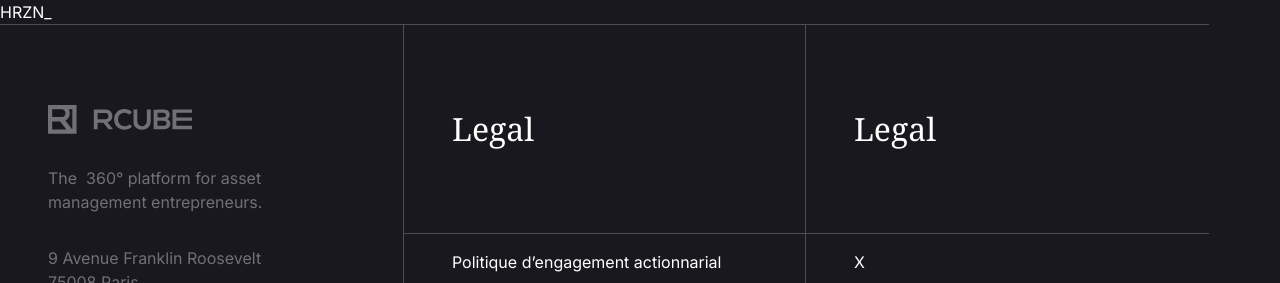
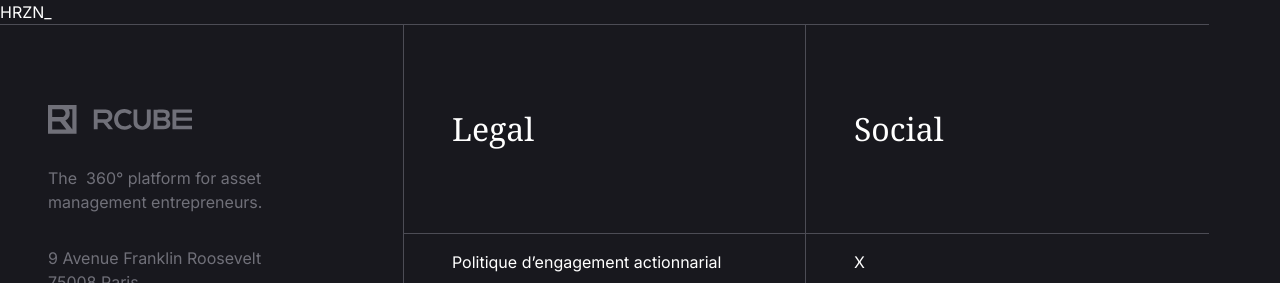
Before and after one commit to JodyGs/rcube-website, a Next.js app: page / in a window 1280 px wide. Shown: the top 283 px of the page. Built offline with nearby package versions, Linux system fonts and the light colour scheme.

Commit message:
footer desktop

```diff
--- a/src/components/Footer.tsx
+++ b/src/components/Footer.tsx
@@ -44,7 +44,7 @@
         </div>
       </div>
       <div className="col-span-6 pb-[120px]">
-        <h4 className="font-satoshi px-12 py-20 text-3xl">Legal</h4>
+        <h4 className="font-satoshi px-12 py-20 text-3xl">Social</h4>
         <div className="space-y-4">
           <ul>
             {NAVIGATION.social.map(({ name, href }) => (
```
